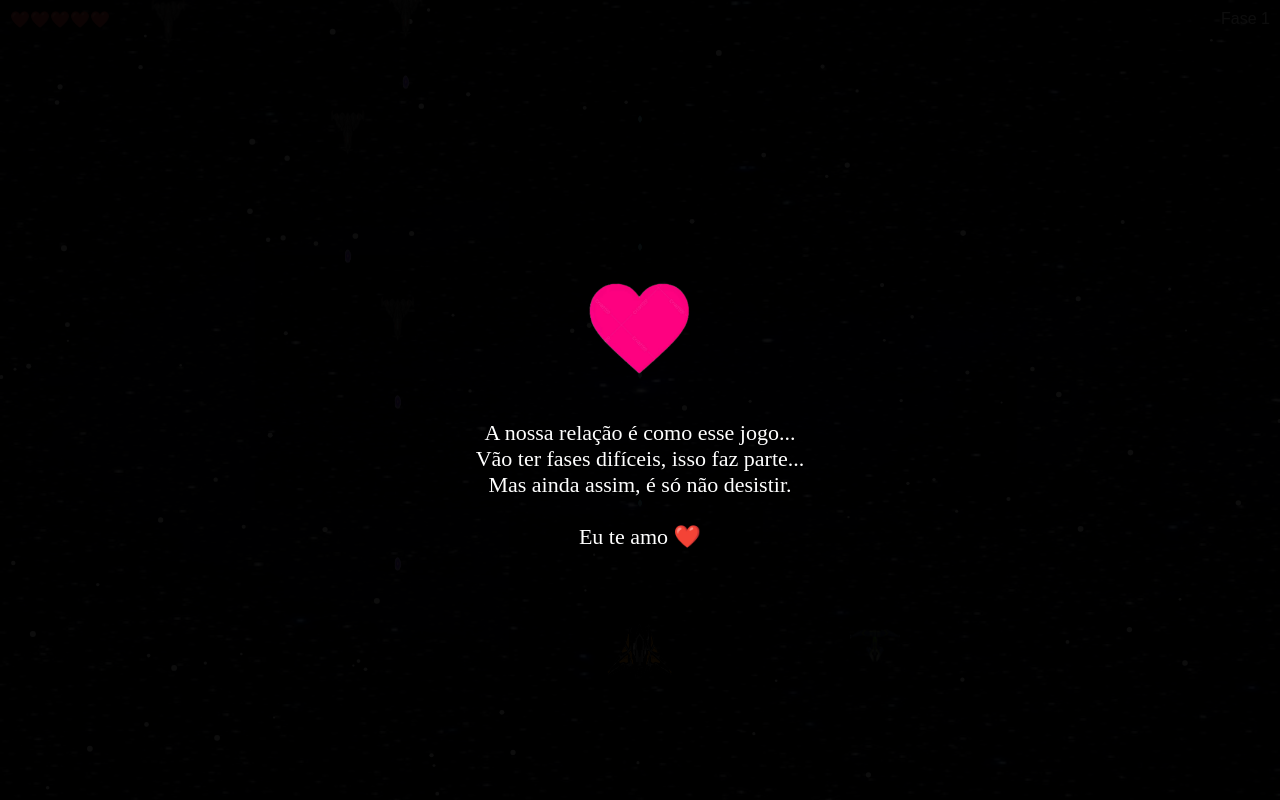
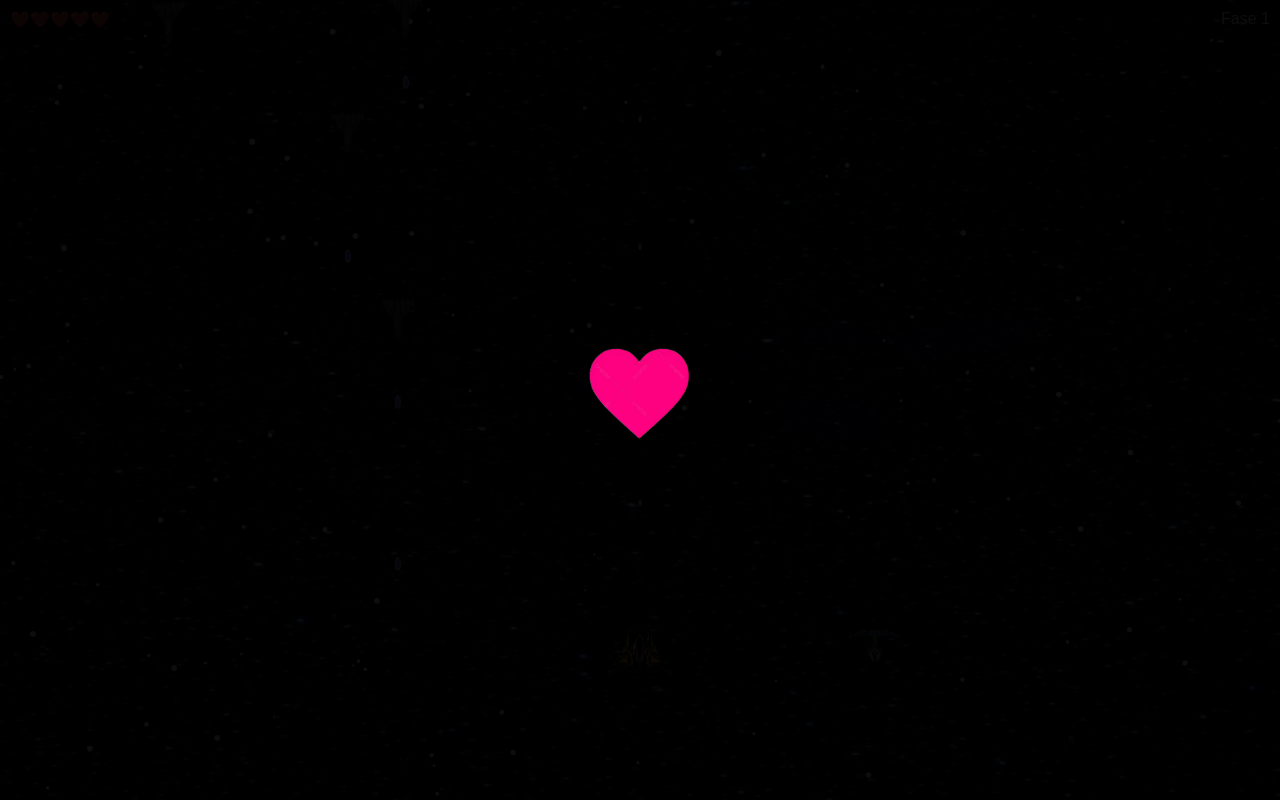
Before and after one commit to Vizzahck/Jogov2, a plain HTML site: page index.html in a window 1280 px wide. Drawn offline with Linux system fonts and the light colour scheme.

Commit message:
Atualizar o index.html

```diff
--- a/index.html
+++ b/index.html
@@ -16,12 +16,7 @@
 
     <div id="final" class="hidden">
         <img src="./assets/imagens/coracao.png" alt="Coração">
-        <p id="mensagemFinal">
-            A nossa relação é como esse jogo...<br>
-            Vão ter fases difíceis, isso faz parte...<br>
-            Mas ainda assim, é só não desistir.<br><br>
-            Eu te amo ❤️
-        </p>
+        <p id="mensagemFinal"></p>
     </div>
 
     <script src="script.js"></script>
```
